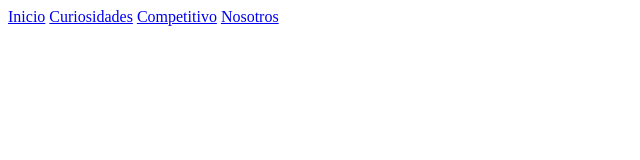
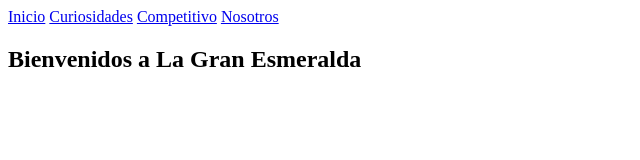
Before and after one commit to seba304es-crypto/la-gran-esmeralda, a plain HTML site: page view/index.html in a window 1280 px wide. Shown: the whole page, without its empty margins (0-640 px from the left). Drawn offline with Linux system fonts and the light colour scheme.

Commit message:
Add h1 :: Bienvenidos a La Gran Esmeralda

```diff
--- a/view/index.html
+++ b/view/index.html
@@ -17,7 +17,7 @@
     </header>
 
     <section>
-
+        <h1>Bienvenidos a La Gran Esmeralda</h1>
     </section>
   </body>
 </html>
```
